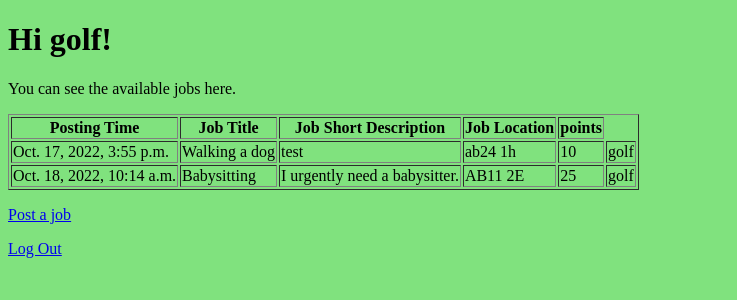
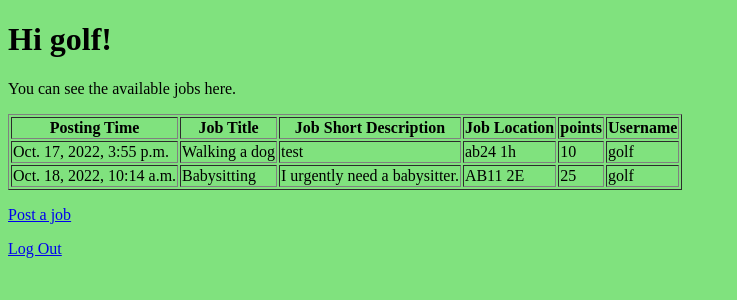
Before and after one commit to o-brand/aidoo, a Django app: page /jobs/ in a window 1280 px wide. Shown: the top 300 px of the page, without its empty margins (0-737 px from the left). Run offline with Django 4.2, Linux system fonts and the light colour scheme; a user stored in the database is signed in; data comes from the database, SQL or seed files in the repository; both versions use the stored data as it was after the commit.

Commit message:
Username Field Added

```diff
--- a/Golf/templates/home.html
+++ b/Golf/templates/home.html
@@ -13,6 +13,7 @@
     <th>Job Short Description</th>
     <th>Job Location</th>
     <th>points</th>
+    <th>Username</th>
     </tr>
     {% for job in jobs %}
         <tr>
```
Also changed, not shown: Golf/db.sqlite3.
